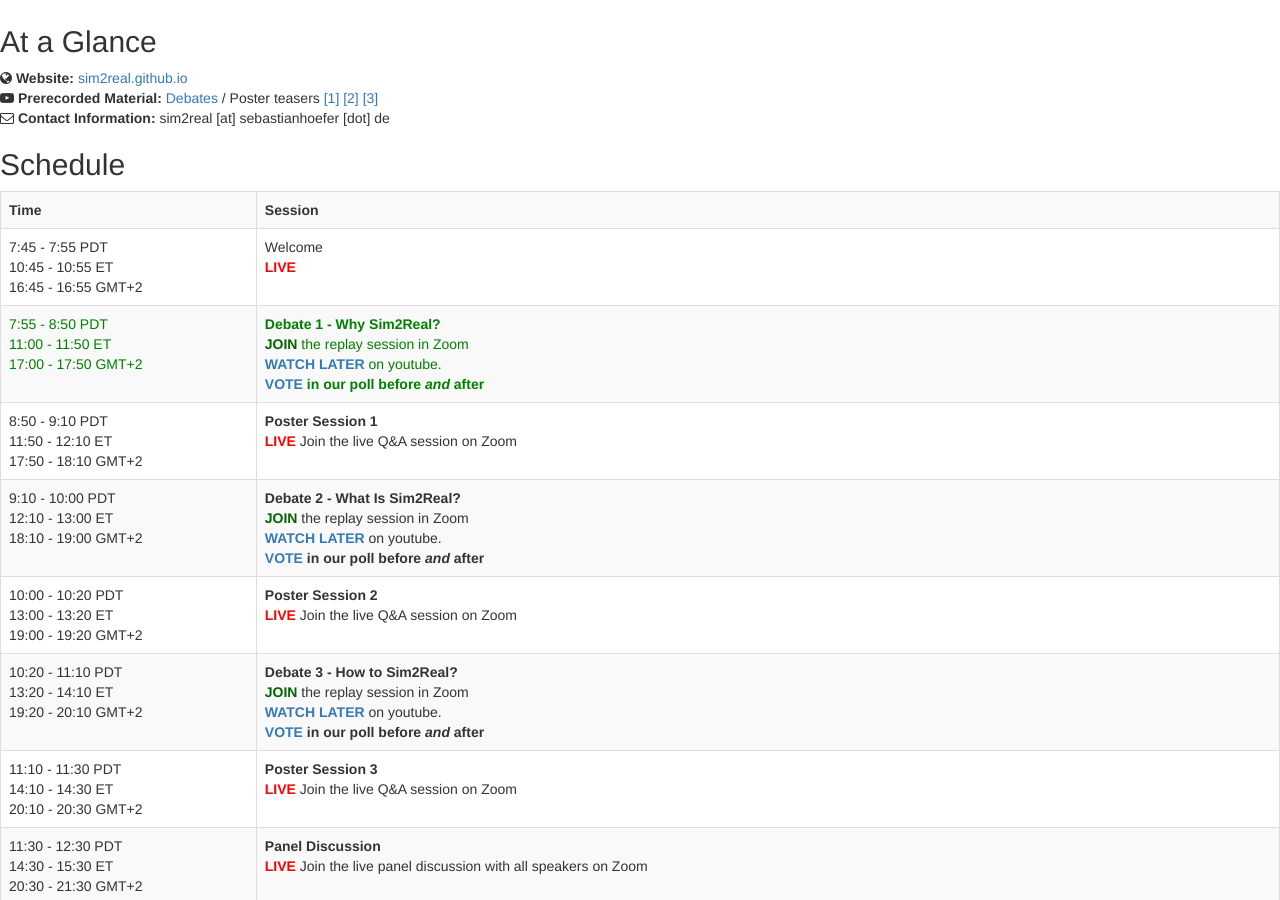
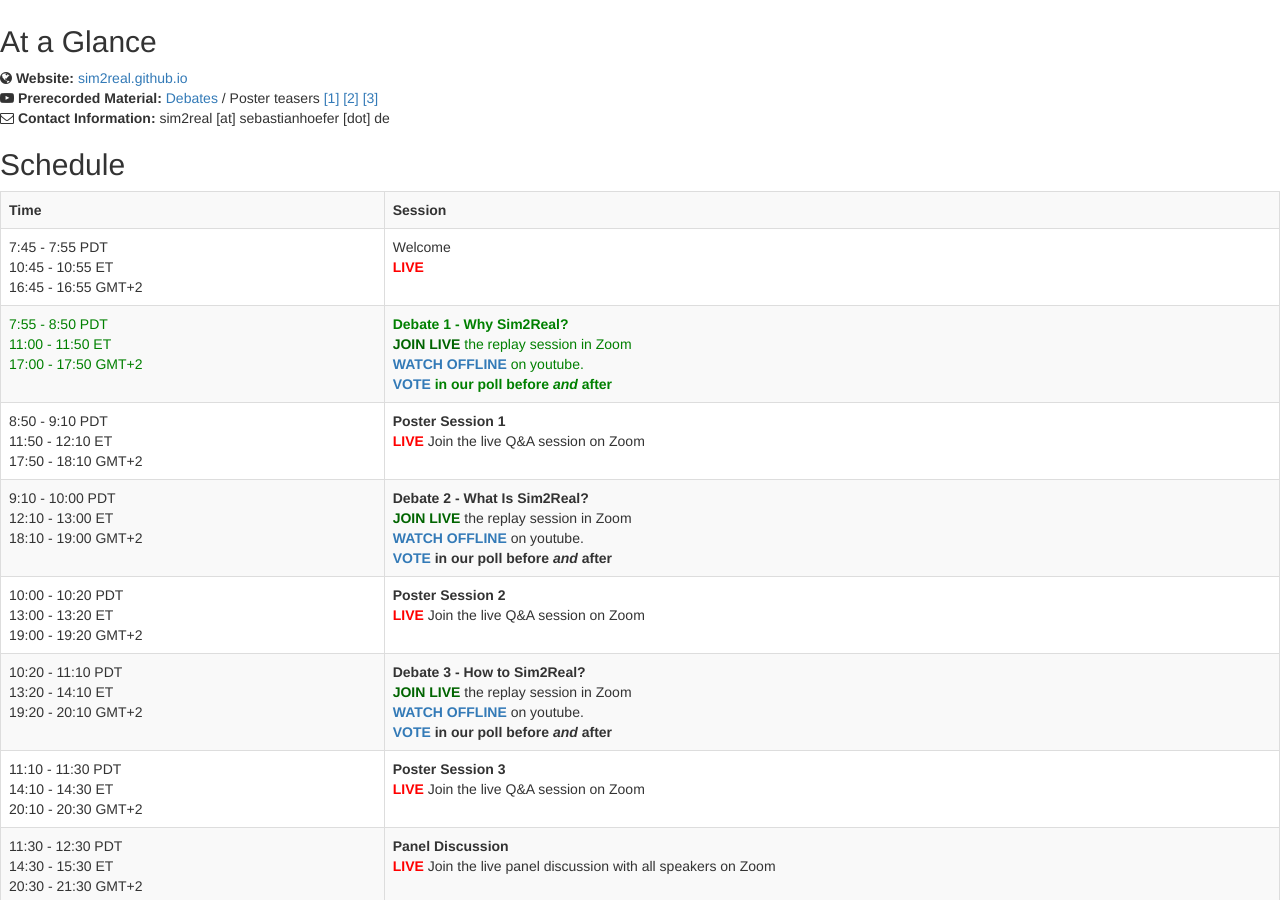
Before and after one commit to sim2real/sim2real.github.io, a Jekyll site: the page pheedloop/index.html, which Jekyll copies as it is, in a window 1280 px wide and 900 px high. Built offline with Jekyll 4.4.1, drawn with Linux system fonts in a browser that asks for light colours; nearby versions of some CDN libraries.

Commit message:
Pumped up feedloop schedule

```diff
--- a/pheedloop/index.html
+++ b/pheedloop/index.html
@@ -35,8 +35,8 @@
     <table class="table table-striped table-bordered">
         <tbody>
             <tr>
-                <th width="20%">Time</th>
-                <th width="80%">Session</th>
+                <th width="30%">Time</th>
+                <th width="70%">Session</th>
             </tr>
             <tr>
                 <td>7:45 - 7:55 PDT<br/>
@@ -50,8 +50,8 @@
                 11:00 - 11:50 ET<br/>
                 17:00 - 17:50 GMT+2</td>
                 <td><b>Debate 1 - Why Sim2Real?</b><br/>
-                <span style="color: darkgreen; font-weight:bold;">JOIN</span> the replay session in Zoom<br/>
-                <a href="https://youtu.be/Q-rsvVr2CjE" target="_blank"><b>WATCH LATER</b></a> on youtube.<br/>
+                <span style="color: darkgreen; font-weight:bold;">JOIN LIVE</span> the replay session in Zoom<br/>
+                <a href="https://youtu.be/Q-rsvVr2CjE" target="_blank"><b>WATCH OFFLINE</b></a> on youtube.<br/>
                 <a href="#slido1"><b>VOTE</a></a> in our poll before <i>and</i> after
                 </td>
             </tr>
@@ -69,8 +69,8 @@
                 12:10 - 13:00 ET<br/>
                 18:10 - 19:00 GMT+2</td>
                 <td><b>Debate 2 - What Is Sim2Real?</b><br/>
-                <span style="color: darkgreen; font-weight:bold;">JOIN</span> the replay session in Zoom<br/>
-                <a href="https://www.youtube.com/watch?v=yHDnv-v6Dj4&list=PLKUnyDCkD3O_BHMiGuP7V38KEUSzVGJb0&index=3&t=0s" target="_blank"><b>WATCH LATER</b></a>
+                <span style="color: darkgreen; font-weight:bold;">JOIN LIVE</span> the replay session in Zoom<br/>
+                <a href="https://www.youtube.com/watch?v=yHDnv-v6Dj4&list=PLKUnyDCkD3O_BHMiGuP7V38KEUSzVGJb0&index=3&t=0s" target="_blank"><b>WATCH OFFLINE</b></a>
                     on youtube.<br/>
                 <a href="#slido2"><b>VOTE</a></a> in our poll before <i>and</i> after
                 </td>
@@ -88,8 +88,8 @@
                 13:20 - 14:10 ET<br/>
                 19:20 - 20:10 GMT+2</td>
                 <td><b>Debate 3 - How to Sim2Real?</b><br/>
-                <span style="color: darkgreen; font-weight:bold;">JOIN</span> the replay session in Zoom<br/>
-                <a href="https://www.youtube.com/playlist?list=PLKUnyDCkD3O_BHMiGuP7V38KEUSzVGJb0" target="_blank"><b>WATCH LATER</b></a> on youtube.<br/>
+                <span style="color: darkgreen; font-weight:bold;">JOIN LIVE</span> the replay session in Zoom<br/>
+                <a href="https://www.youtube.com/playlist?list=PLKUnyDCkD3O_BHMiGuP7V38KEUSzVGJb0" target="_blank"><b>WATCH OFFLINE</b></a> on youtube.<br/>
                 <a href="#slido2"><b>VOTE</a></a> in our poll before <i>and</i> after
                 </td>
             </tr>
```
